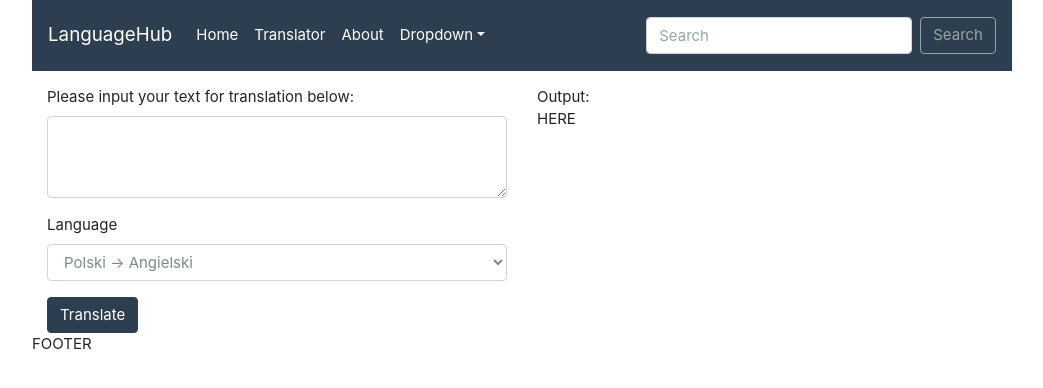
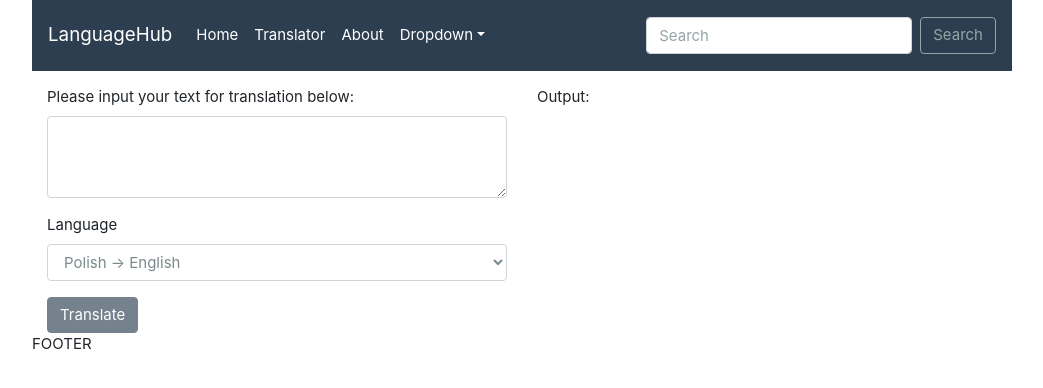
Before and after one commit to rooq37/LanguageHub, a React (Create React App) app in the folder frontend/: page /translator in a window 1280 px wide. Shown: the top 388 px of the page, without its empty margins (118-1161 px from the left). Built offline with nearby package versions, Linux system fonts and the light colour scheme.

Commit message:
Add basic api to translate frontend.

```diff
--- a/frontend/package.json
+++ b/frontend/package.json
@@ -10,13 +10,18 @@
     "@types/node": "^12.19.8",
     "@types/react": "^16.14.2",
     "@types/react-dom": "^16.9.10",
+    "axios": "^0.21.1",
     "bootstrap": "^4.5.3",
     "bootswatch": "^4.5.3",
     "react": "^17.0.1",
     "react-bootstrap": "^1.4.0",
     "react-dom": "^17.0.1",
+    "react-redux": "^7.2.2",
     "react-router-dom": "^5.2.0",
     "react-scripts": "4.0.1",
+    "redux": "^4.0.5",
+    "redux-thunk": "^2.3.0",
+    "typesafe-actions": "^5.1.0",
     "typescript": "^4.1.2",
     "web-vitals": "^0.2.4"
   },
--- /dev/null
+++ b/frontend/src/dtos/translate-request.ts
@@ -0,0 +1,7 @@
+import { LanguageCodesEnum } from "../enums/language-codes.enum";
+
+export interface TranslateRequest {
+    sourceLanguageCode: LanguageCodesEnum;
+    targetLanguageCode: LanguageCodesEnum;
+    text: string;
+}
--- /dev/null
+++ b/frontend/src/dtos/translate-response.ts
@@ -0,0 +1,3 @@
+export interface TranslateResponse {
+    translatedText?: string;
+}
--- /dev/null
+++ b/frontend/src/enums/language-codes.enum.ts
@@ -0,0 +1,4 @@
+export enum LanguageCodesEnum {
+    PL = "pl",
+    EN = "en"
+}
--- /dev/null
+++ b/frontend/src/enums/translate-kinds.enum.ts
@@ -0,0 +1,4 @@
+export enum TranslateKindsEnum {
+    PL_EN = "pl-en",
+    EN_PL = "en-pl"
+}
--- a/frontend/src/modules/translator/translator.tsx
+++ b/frontend/src/modules/translator/translator.tsx
@@ -1,9 +1,53 @@
 import React from "react";
 import { Component } from "react";
 import { Button, Col, Container, Form, Row } from "react-bootstrap";
+import { connect } from "react-redux";
+import { LanguageCodesEnum } from "../../enums/language-codes.enum";
+import { TranslateKindsEnum } from "../../enums/translate-kinds.enum";
+import { IRootState } from "../../store";
+import { translateText } from "../../store/translate/actions";
 
-class Translator extends Component {
+export interface ITranslatorProps extends StateProps, DispatchProps {}
+export interface ITranslatorStates {
+  text: string;
+  fromto: TranslateKindsEnum;
+}
+
+class Translator extends Component<ITranslatorProps, ITranslatorStates> {
+  constructor(props) {
+    super(props);
+    this.state = {
+      text: "",
+      fromto: TranslateKindsEnum.PL_EN,
+    };
+  }
+
+  handleTextChange(event) {
+    this.setState({ text: event.target.value });
+  }
+
+  handleLangChange(event) {
+    this.setState({ fromto: event.target.value });
+  }
+
+  sendTranslate() {
+    if (this.state.fromto === TranslateKindsEnum.PL_EN) {
+      this.props.translateText(
+        LanguageCodesEnum.PL,
+        LanguageCodesEnum.EN,
+        this.state.text
+      );
+    } else {
+      this.props.translateText(
+        LanguageCodesEnum.EN,
+        LanguageCodesEnum.PL,
+        this.state.text
+      );
+    }
+  }
+
   render() {
+    const { output } = this.props;
     return (
       <Container>
         <Row>
@@ -12,20 +56,39 @@ class Translator extends Component {
               <Form.Label>
                 Please input your text for translation below:
               </Form.Label>
-              <Form.Control as="textarea" rows={3} />
+              <Form.Control
+                as="textarea"
+                rows={3}
+                onChange={this.handleTextChange.bind(this)}
+                defaultValue={this.state.text}
+              />
             </Form.Group>
             <Form.Group controlId="exampleForm.ControlSelect1">
               <Form.Label>Language</Form.Label>
-              <Form.Control as="select">
-                <option>Polski -{">"} Angielski</option>
-                <option>English -{">"} Polish</option>
+              <Form.Control
+                as="select"
+                onChange={this.handleLangChange.bind(this)}
+                defaultValue={this.state.fromto}
+              >
+                <option value={TranslateKindsEnum.PL_EN}>
+                  Polish -{">"} English
+                </option>
+                <option value={TranslateKindsEnum.EN_PL}>
+                  English -{">"} Polish
+                </option>
               </Form.Control>
             </Form.Group>
-            <Button variant="primary">Translate</Button>
+            <Button
+              variant="primary"
+              onClick={this.sendTranslate.bind(this)}
+              disabled={!this.state.text}
+            >
+              Translate
+            </Button>
           </Col>
           <Col>
             Output:
-            <p>HERE</p>
+            <p>{output}</p>
           </Col>
         </Row>
       </Container>
@@ -33,4 +96,15 @@ class Translator extends Component {
   }
 }
 
-export default Translator;
+const mapStateToProps = ({ translate }: IRootState) => ({
+  output: translate.translateResponse.translatedText,
+});
+
+const mapDispatchToProps = {
+  translateText,
+};
+
+type StateProps = ReturnType<typeof mapStateToProps>;
+type DispatchProps = typeof mapDispatchToProps;
+
+export default connect(mapStateToProps, mapDispatchToProps)(Translator);
--- /dev/null
+++ b/frontend/src/store/index.ts
@@ -0,0 +1,18 @@
+import { createStore, applyMiddleware, compose, combineReducers } from 'redux';
+import { translateReducer } from './translate/reducer';
+import { ITranslateState } from './translate/types';
+import thunk from "redux-thunk";
+
+export interface IRootState {
+    translate: ITranslateState
+}
+
+declare global {
+    interface Window {
+      __REDUX_DEVTOOLS_EXTENSION_COMPOSE__?: typeof compose;
+    }
+  }
+const storeEnhancers = window.__REDUX_DEVTOOLS_EXTENSION_COMPOSE__ || compose;
+const store = createStore(combineReducers({translate:translateReducer}), storeEnhancers(applyMiddleware(thunk)));
+
+export default store;
--- /dev/null
+++ b/frontend/src/store/translate/actions.ts
@@ -0,0 +1,19 @@
+import { ACTION_TYPES } from './types';
+import axios from 'axios';
+import { TranslateResponse } from '../../dtos/translate-response';
+import { TranslateRequest } from '../../dtos/translate-request';
+
+
+export function translateText(from, to, text) {
+  const body : TranslateRequest =  {
+    sourceLanguageCode: from,
+    targetLanguageCode: to,
+    text: text
+  }
+  return function(dispatch){
+    return axios.post<TranslateResponse>(`http://localhost:8080/api/translate/text`,  body )
+    .then(json => {
+      dispatch({type: ACTION_TYPES.TRANSLATE_TEXT, payload: json});
+    })
+  };
+}
--- /dev/null
+++ b/frontend/src/store/translate/reducer.ts
@@ -0,0 +1,15 @@
+import { ACTION_TYPES,  ITranslateState } from './types';
+const init: ITranslateState = {
+    translateResponse: {},
+};
+
+export function translateReducer(state: ITranslateState = init, action): ITranslateState {
+
+    if(action.type === ACTION_TYPES.TRANSLATE_TEXT){
+        return Object.assign({}, state, {
+            translateResponse: action.payload.data
+        });
+    }
+
+    return state;
+}
--- /dev/null
+++ b/frontend/src/store/translate/types.ts
@@ -0,0 +1,12 @@
+import { ActionType } from 'typesafe-actions';
+import { TranslateResponse } from '../../dtos/translate-response';
+import * as actions from './actions';
+export type TranslateActions = ActionType<typeof actions>;
+
+export interface ITranslateState {
+    translateResponse: TranslateResponse
+}
+
+export enum ACTION_TYPES {
+    TRANSLATE_TEXT = 'TRANSLATE_TEXT',
+}
```
Also changed, not shown: frontend/src/index.tsx (+5 -2 lines), 1 other file (tests, documents, lock files or other folders).
